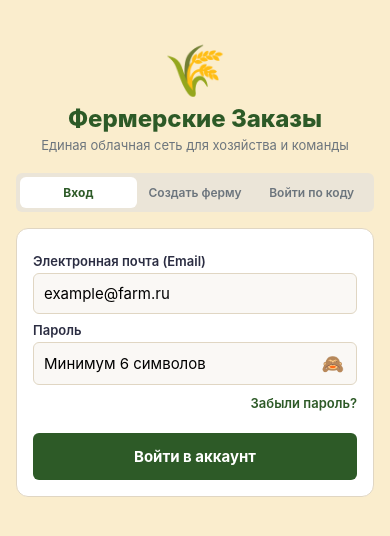
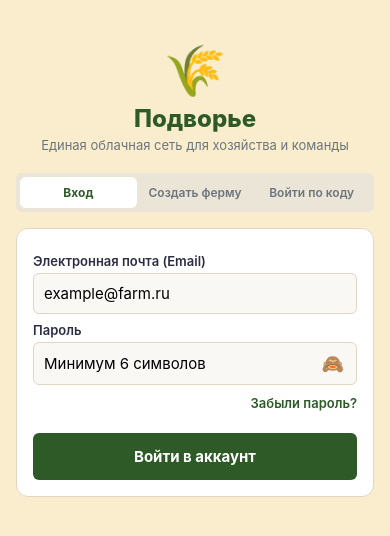
Before and after one commit to Magic57/farmer-orders, a React Native app: screen /Auth in a window 390 px wide. Shown: the top 536 px of the page. Built offline with nearby package versions, Linux system fonts and the light colour scheme; no server answers.

Commit message:
feat: rename app to Podvorie (Подворье)

```diff
--- a/app.json
+++ b/app.json
@@ -1,7 +1,7 @@
 {
   "expo": {
-    "name": "Фермерские Заказы",
-    "slug": "farmer-orders",
+    "name": "Подворье",
+    "slug": "podvorie",
     "version": "1.0.0",
     "orientation": "portrait",
     "icon": "./assets/icon.png",
--- a/src/screens/AuthScreen.tsx
+++ b/src/screens/AuthScreen.tsx
@@ -121,7 +121,7 @@ export const AuthScreen = () => {
       >
         <View style={styles.header}>
           <Text style={styles.logoIcon}>🌾</Text>
-          <Text style={styles.appTitle}>Фермерские Заказы</Text>
+          <Text style={styles.appTitle}>Подворье</Text>
           <Text style={styles.appSubtitle}>
             Единая облачная сеть для хозяйства и команды
           </Text>
--- a/src/screens/ProfileScreen.tsx
+++ b/src/screens/ProfileScreen.tsx
@@ -37,7 +37,7 @@ export const ProfileScreen = () => {
     if (!user?.inviteCode) return;
     try {
       await Share.share({
-        message: `Присоединяйся к нашему хозяйству "${user.farmName}" в приложении "Фермерские Заказы"! Введи код приглашения: ${user.inviteCode}`,
+        message: `Присоединяйся к нашему хозяйству "${user.farmName}" в приложении "Подворье"! Введи код приглашения: ${user.inviteCode}`,
       });
     } catch (e) {
       console.error(e);
```
